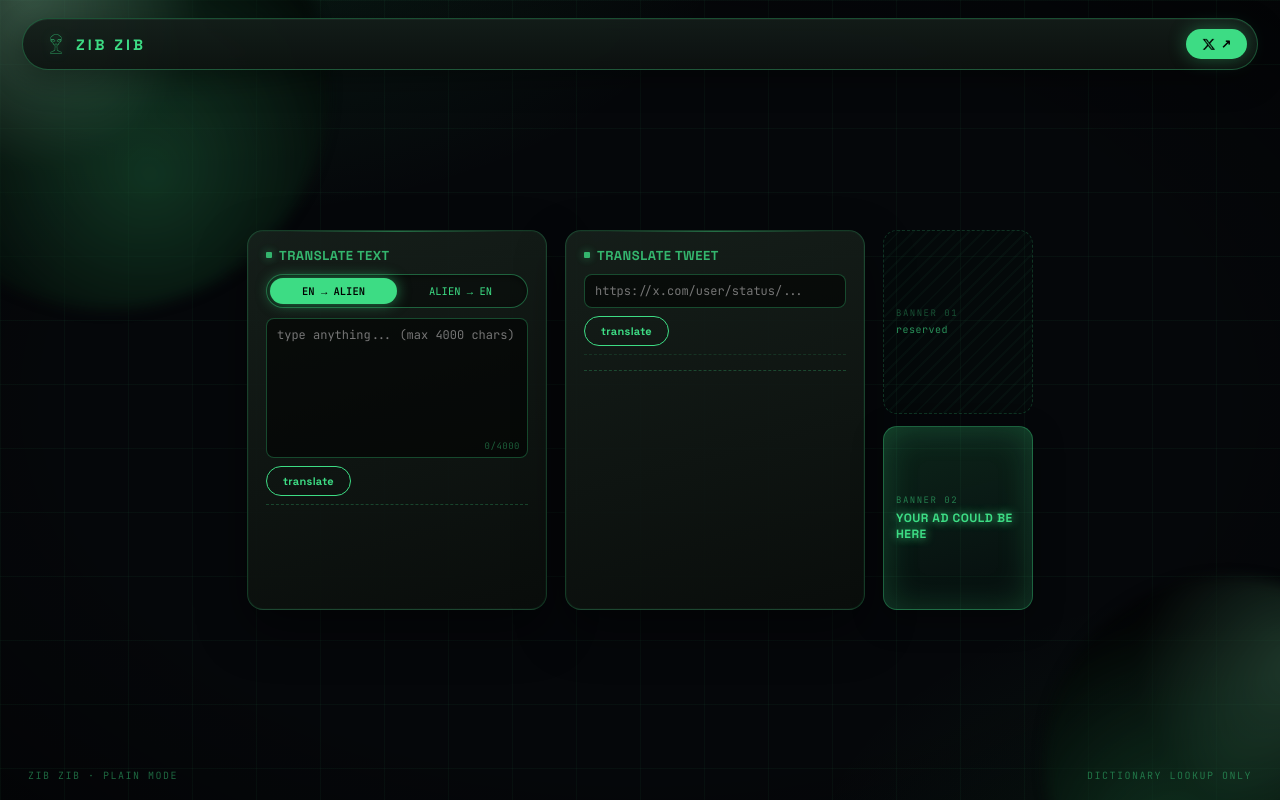
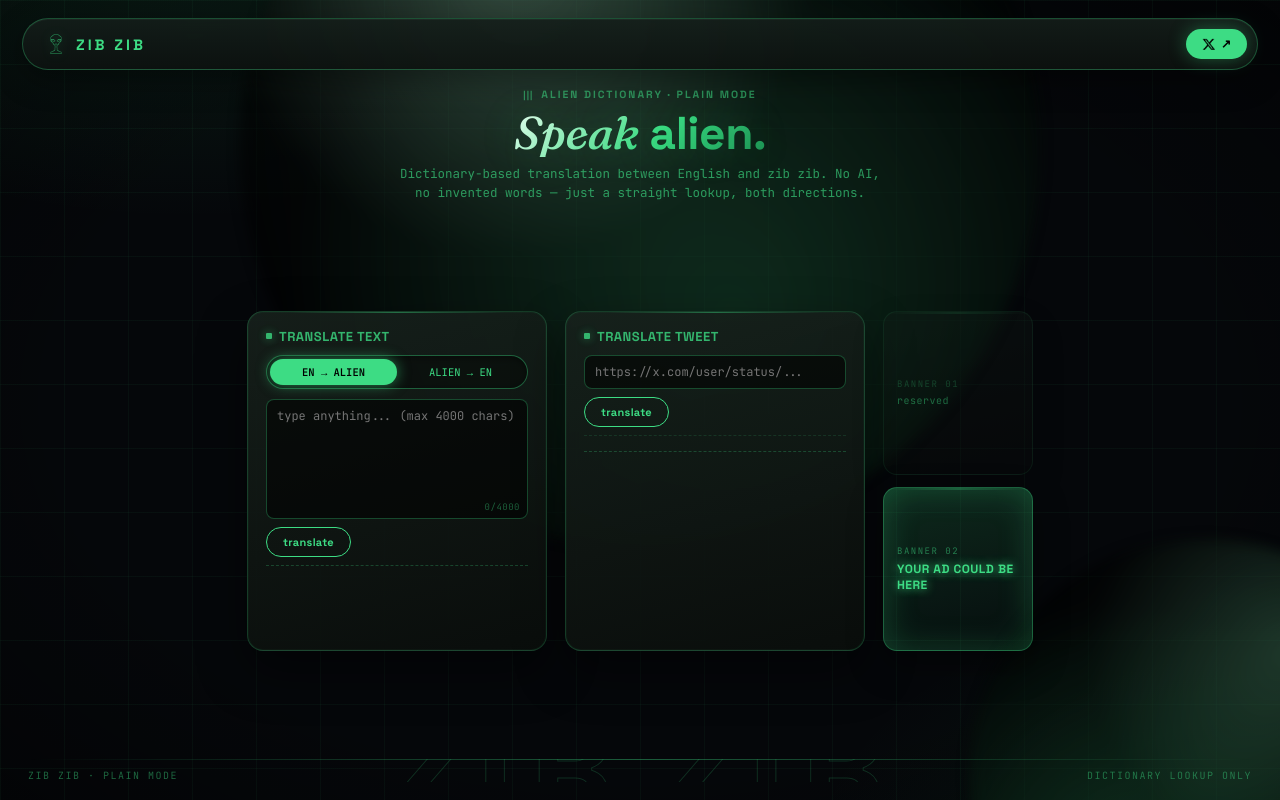
Before and after one commit to manofthemooon/zibzib, a React (Vite) app in the folder landing/web/: page / in a window 1280 px wide. Built offline with nearby package versions, Linux system fonts and the light colour scheme; the HTML template or start-up script is replaced by a standard one.

Commit message:
Redesign: hero headline, glossy blob centerpiece, redesigned ad rail and footer

```diff
--- a/landing/web/index.html
+++ b/landing/web/index.html
@@ -18,7 +18,7 @@
 
 <link rel="preconnect" href="https://fonts.googleapis.com">
 <link rel="preconnect" href="https://fonts.gstatic.com" crossorigin>
-<link href="https://fonts.googleapis.com/css2?family=Space+Grotesk:wght@500;700&family=JetBrains+Mono:wght@400;500;600&display=swap" rel="stylesheet">
+<link href="https://fonts.googleapis.com/css2?family=Space+Grotesk:wght@500;700&family=JetBrains+Mono:wght@400;500;600&family=Fraunces:ital,wght@0,500;1,500;1,600&display=swap" rel="stylesheet">
 </head>
 <body>
 <div id="root"></div>
--- a/landing/web/src/App.jsx
+++ b/landing/web/src/App.jsx
@@ -24,6 +24,20 @@ export default function App() {
         </a>
       </div>
 
+      <section className="hero">
+        <div className="eyebrow">
+          <span className="eyebrow-bars" aria-hidden="true">|||</span>
+          alien dictionary · plain mode
+        </div>
+        <h1 className="headline">
+          <em>Speak</em> alien.
+        </h1>
+        <p className="subhead">
+          Dictionary-based translation between English and zib zib. No AI, no
+          invented words — just a straight lookup, both directions.
+        </p>
+      </section>
+
       <div className="main">
         <TextPanel />
         <TweetPanel />
@@ -31,8 +45,11 @@ export default function App() {
       </div>
 
       <footer>
-        <div>zib zib · plain mode</div>
-        <div>dictionary lookup only</div>
+        <div className="footer-wordmark" aria-hidden="true">ZIB ZIB</div>
+        <div className="footer-row">
+          <div>zib zib · plain mode</div>
+          <div>dictionary lookup only</div>
+        </div>
       </footer>
     </div>
   );
--- a/landing/web/src/style.css
+++ b/landing/web/src/style.css
@@ -5,6 +5,7 @@
   --panel: #0d1210;
   --font-display: 'Space Grotesk', sans-serif;
   --font-mono: 'JetBrains Mono', 'Courier New', monospace;
+  --font-serif: 'Fraunces', 'Georgia', serif;
 }
 * { box-sizing: border-box; }
 html, body {
@@ -46,20 +47,20 @@ a { color: inherit; text-decoration: none; }
   animation: blobBreathe 9s ease-in-out infinite;
 }
 .blob-a {
-  top: -14%;
-  left: -8%;
-  width: 420px;
-  height: 420px;
+  top: -28%;
+  left: calc(50% - 380px);
+  width: 760px;
+  height: 760px;
   background:
-    radial-gradient(circle at 32% 28%, rgba(180, 255, 210, 0.5), transparent 40%),
-    radial-gradient(circle at 60% 70%, rgba(61, 220, 132, 0.35), transparent 60%),
-    radial-gradient(circle, #0d1a13, #000 75%);
+    radial-gradient(circle at 34% 26%, rgba(190, 255, 215, 0.45), transparent 38%),
+    radial-gradient(circle at 62% 72%, rgba(61, 220, 132, 0.28), transparent 60%),
+    radial-gradient(circle, #0d1a13, #000 72%);
 }
 .blob-b {
-  bottom: -18%;
-  right: -10%;
-  width: 360px;
-  height: 360px;
+  bottom: -26%;
+  right: -12%;
+  width: 460px;
+  height: 460px;
   background:
     radial-gradient(circle at 68% 24%, rgba(140, 255, 190, 0.35), transparent 42%),
     radial-gradient(circle at 30% 75%, rgba(61, 220, 132, 0.3), transparent 60%),
@@ -71,7 +72,7 @@ a { color: inherit; text-decoration: none; }
   50% { transform: scale(1.06) translateY(-10px); }
 }
 
-.topnav, .main, footer {
+.topnav, .hero, .main, footer {
   position: relative;
   z-index: 1;
 }
@@ -135,6 +136,59 @@ a { color: inherit; text-decoration: none; }
   transform: translate(2px, -2px);
 }
 
+/* ---- hero ---- */
+.hero {
+  flex: 0 0 auto;
+  display: flex;
+  flex-direction: column;
+  align-items: center;
+  text-align: center;
+  gap: 6px;
+  padding: 2px 16px 0;
+}
+.hero .eyebrow {
+  display: inline-flex;
+  align-items: center;
+  gap: 8px;
+  font-family: var(--font-display);
+  font-size: 10.5px;
+  font-weight: 600;
+  letter-spacing: 2px;
+  text-transform: uppercase;
+  opacity: 0.55;
+}
+.hero .eyebrow-bars {
+  font-size: 9px;
+  letter-spacing: 1px;
+  color: var(--green);
+}
+.hero .headline {
+  margin: 2px 0 0;
+  font-family: var(--font-display);
+  font-weight: 700;
+  font-size: clamp(28px, 4vw, 46px);
+  line-height: 1.05;
+  letter-spacing: -0.5px;
+  background: linear-gradient(135deg, #eafff2 0%, var(--green) 55%, #1c8f52 100%);
+  -webkit-background-clip: text;
+  background-clip: text;
+  color: transparent;
+  text-shadow: 0 0 40px rgba(61, 220, 132, 0.25);
+}
+.hero .headline em {
+  font-family: var(--font-serif);
+  font-style: italic;
+  font-weight: 500;
+}
+.hero .subhead {
+  margin: 2px 0 0;
+  max-width: 480px;
+  font-family: var(--font-mono);
+  font-size: 12.5px;
+  line-height: 1.5;
+  opacity: 0.65;
+}
+
 /* ---- centered middle section ---- */
 .main {
   flex: 1 1 auto;
@@ -148,7 +202,7 @@ a { color: inherit; text-decoration: none; }
 .panel {
   position: relative;
   width: 300px;
-  height: 380px;
+  height: 340px;
   flex-shrink: 0;
   display: flex;
   flex-direction: column;
@@ -356,7 +410,7 @@ input[type=text] { flex: 0 0 auto; }
 /* ---- banners beside the panels ---- */
 .rail {
   width: 150px;
-  height: 380px;
+  height: 340px;
   flex-shrink: 0;
   display: flex;
   flex-direction: column;
@@ -372,25 +426,34 @@ input[type=text] { flex: 0 0 auto; }
   flex: 1 1 0;
   min-height: 0;
   border-radius: 14px;
-  padding: 10px 12px;
+  padding: 12px 13px;
   display: flex;
   flex-direction: column;
   justify-content: center;
   font-size: 10px;
   letter-spacing: 0.5px;
   overflow: hidden;
+  border: 1px solid rgba(61, 220, 132, 0.18);
+  background: linear-gradient(165deg, rgba(20, 30, 26, 0.75), rgba(8, 11, 10, 0.85));
+  box-shadow: 0 14px 34px rgba(0, 0, 0, 0.4);
+}
+.banner::before {
+  content: '';
+  position: absolute;
+  top: 0;
+  left: 0;
+  right: 0;
+  height: 2px;
+  background: linear-gradient(90deg, transparent, var(--green-dim), transparent);
+  opacity: 0.6;
 }
 .banner.placeholder {
-  border: 1px dashed rgba(61, 220, 132, 0.3);
-  background:
-    repeating-linear-gradient(135deg, rgba(61, 220, 132, 0.05) 0 2px, transparent 2px 10px),
-    rgba(61, 220, 132, 0.02);
-  opacity: 0.65;
+  opacity: 0.45;
 }
 .banner.house-ad {
-  border: 1px solid rgba(61, 220, 132, 0.4);
-  background: linear-gradient(165deg, rgba(61, 220, 132, 0.14), rgba(61, 220, 132, 0.03));
-  box-shadow: 0 0 24px rgba(61, 220, 132, 0.12) inset, 0 10px 30px rgba(0, 0, 0, 0.35);
+  border-color: rgba(61, 220, 132, 0.4);
+  background: linear-gradient(165deg, rgba(61, 220, 132, 0.16), rgba(61, 220, 132, 0.03));
+  box-shadow: 0 0 24px rgba(61, 220, 132, 0.14) inset, 0 14px 34px rgba(0, 0, 0, 0.4);
   animation: bannerGlow 3.5s ease-in-out infinite;
 }
 .banner .slot-label {
@@ -407,12 +470,28 @@ input[type=text] { flex: 0 0 auto; }
   text-shadow: 0 0 10px var(--green);
 }
 @keyframes bannerGlow {
-  0%, 100% { box-shadow: 0 0 24px rgba(61, 220, 132, 0.12) inset, 0 10px 30px rgba(0, 0, 0, 0.35); }
-  50% { box-shadow: 0 0 34px rgba(61, 220, 132, 0.22) inset, 0 10px 30px rgba(0, 0, 0, 0.35); }
+  0%, 100% { box-shadow: 0 0 24px rgba(61, 220, 132, 0.14) inset, 0 14px 34px rgba(0, 0, 0, 0.4); }
+  50% { box-shadow: 0 0 34px rgba(61, 220, 132, 0.24) inset, 0 14px 34px rgba(0, 0, 0, 0.4); }
 }
 
 footer {
+  position: relative;
   flex: 0 0 auto;
+  padding-top: 10px;
+  overflow: hidden;
+}
+footer::before {
+  content: '';
+  position: absolute;
+  top: 0;
+  left: 6px;
+  right: 6px;
+  height: 1px;
+  background: linear-gradient(90deg, transparent, var(--green-dim), transparent);
+}
+.footer-row {
+  position: relative;
+  z-index: 1;
   display: flex;
   justify-content: space-between;
   font-size: 10px;
@@ -421,10 +500,30 @@ footer {
   text-transform: uppercase;
   padding: 0 6px;
 }
+.footer-wordmark {
+  position: absolute;
+  bottom: -0.42em;
+  left: 50%;
+  transform: translateX(-50%);
+  width: 100%;
+  text-align: center;
+  font-family: var(--font-display);
+  font-weight: 700;
+  font-size: clamp(60px, 11vw, 150px);
+  letter-spacing: 6px;
+  line-height: 1;
+  color: transparent;
+  -webkit-text-stroke: 1px rgba(61, 220, 132, 0.18);
+  pointer-events: none;
+  white-space: nowrap;
+}
 
 @media (max-width: 760px), (max-height: 700px) {
   html, body { height: auto; overflow: auto; }
-  .app { height: auto; }
+  .app { height: auto; overflow: visible; }
+  .hero { padding-top: 10px; }
   .main { flex-direction: column; }
   .rail { width: 300px; height: auto; flex-direction: row; }
+  .footer-wordmark { display: none; }
+  .footer-row { flex-direction: column; gap: 4px; text-align: center; }
 }
```
